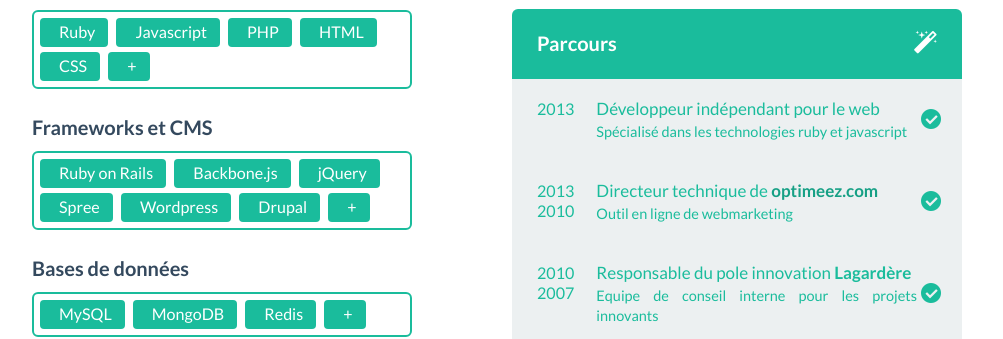
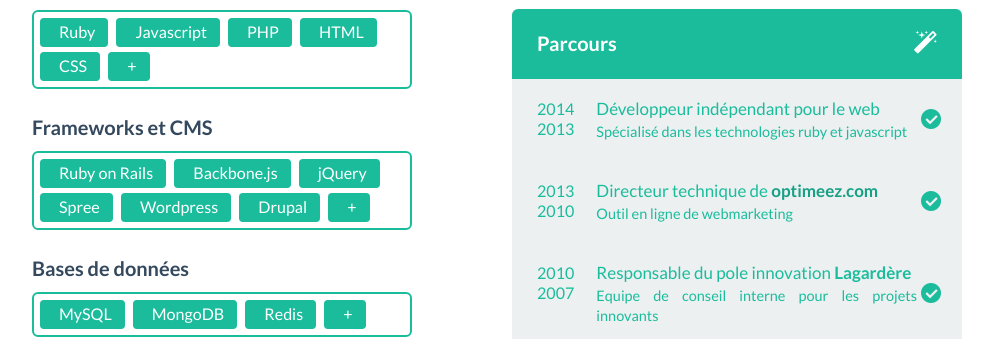
Before and after one commit to arambert/arambert.github.io, a Jekyll site: the page built from index.html, in a window 1280 px wide and 900 px high, scrolled down 1007 px. Shown: the part 161-500 px from the top of the window, without its empty margins (138-1141 px from the left). Built offline with Jekyll 4.4.1, drawn with Linux system fonts in a browser that asks for light colours.

Commit message:
Update competences.html

```diff
--- a/_includes/competences.html
+++ b/_includes/competences.html
@@ -46,7 +46,7 @@
       </div>
       <ul>
         <li class="todo-done">
-          <div class="todo-year">2013</div>
+          <div class="todo-year">2014<br/>2013</div>
           <div class="todo-content">
             <h4 class="todo-name">
               Développeur indépendant pour le web
```
